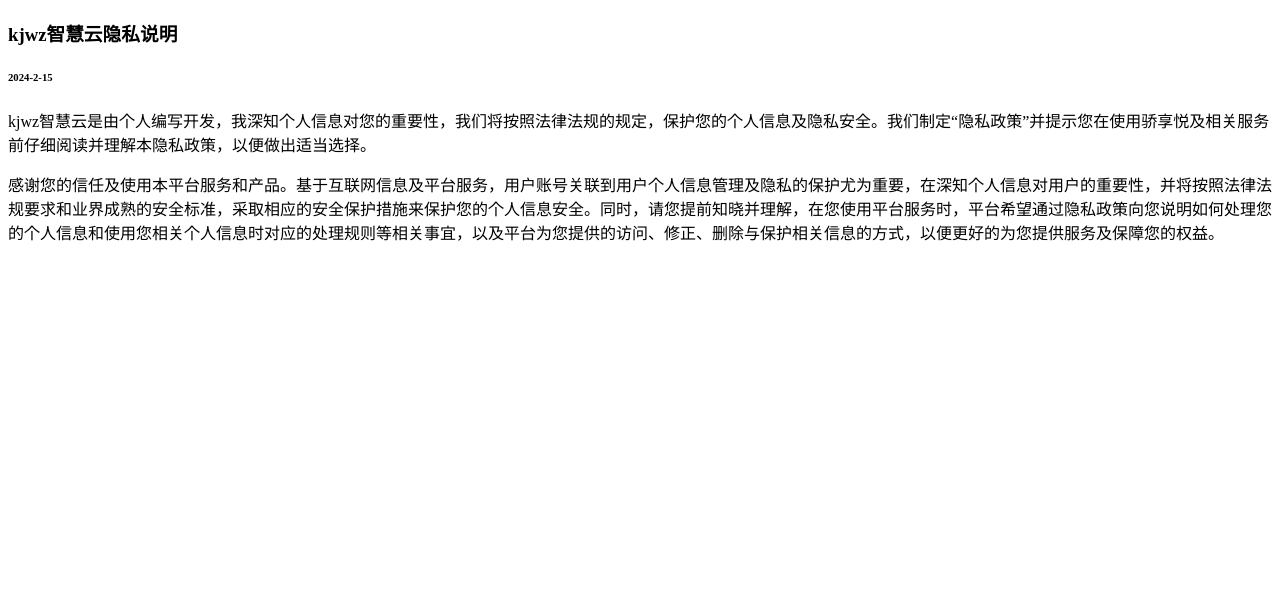
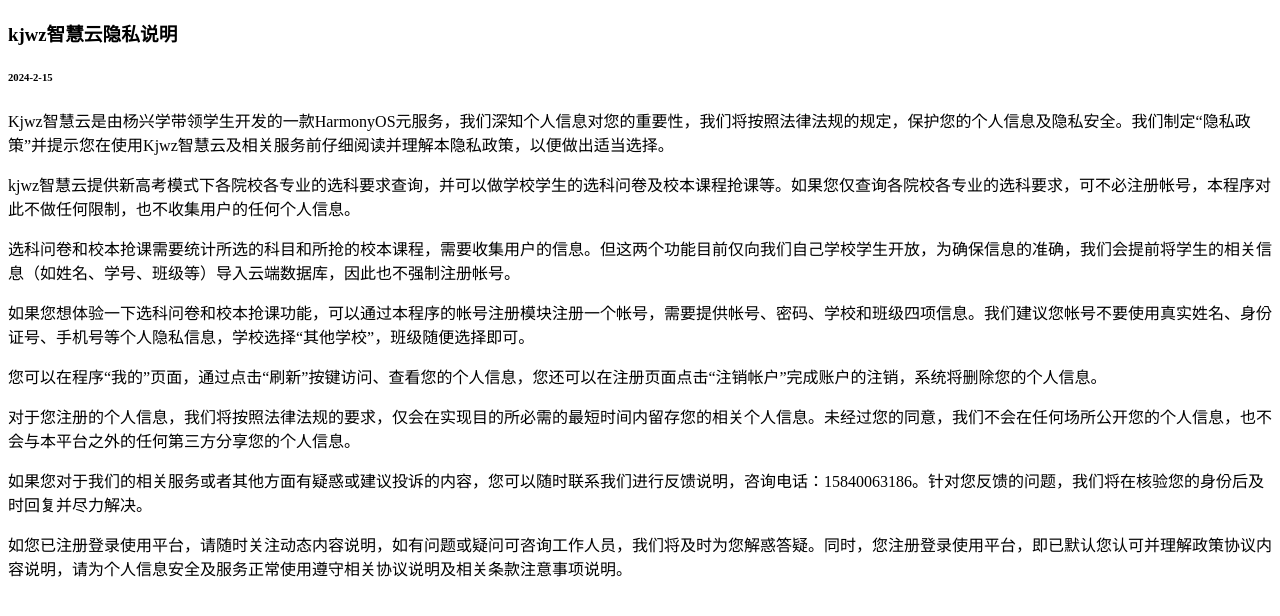
Before and after one commit to yangsir001/kjwzedu, a plain HTML site: page index.html in a window 1280 px wide. Drawn offline with Linux system fonts and the light colour scheme.

Commit message:
Add files via upload

```diff
--- a/index.html
+++ b/index.html
@@ -7,7 +7,13 @@
 <body>
  <h3>kjwz智慧云隐私说明</h3>
 <h6>2024-2-15</h6>
-<p>kjwz智慧云是由个人编写开发，我深知个人信息对您的重要性，我们将按照法律法规的规定，保护您的个人信息及隐私安全。我们制定“隐私政策”并提示您在使用骄享悦及相关服务前仔细阅读并理解本隐私政策，以便做出适当选择。</p>
-<p>感谢您的信任及使用本平台服务和产品。基于互联网信息及平台服务，用户账号关联到用户个人信息管理及隐私的保护尤为重要，在深知个人信息对用户的重要性，并将按照法律法规要求和业界成熟的安全标准，采取相应的安全保护措施来保护您的个人信息安全。同时，请您提前知晓并理解，在您使用平台服务时，平台希望通过隐私政策向您说明如何处理您的个人信息和使用您相关个人信息时对应的处理规则等相关事宜，以及平台为您提供的访问、修正、删除与保护相关信息的方式，以便更好的为您提供服务及保障您的权益。</p>
+<p>Kjwz智慧云是由杨兴学带领学生开发的一款HarmonyOS元服务，我们深知个人信息对您的重要性，我们将按照法律法规的规定，保护您的个人信息及隐私安全。我们制定“隐私政策”并提示您在使用Kjwz智慧云及相关服务前仔细阅读并理解本隐私政策，以便做出适当选择。</p>
+<p>kjwz智慧云提供新高考模式下各院校各专业的选科要求查询，并可以做学校学生的选科问卷及校本课程抢课等。如果您仅查询各院校各专业的选科要求，可不必注册帐号，本程序对此不做任何限制，也不收集用户的任何个人信息。</p>
+<p> 选科问卷和校本抢课需要统计所选的科目和所抢的校本课程，需要收集用户的信息。但这两个功能目前仅向我们自己学校学生开放，为确保信息的准确，我们会提前将学生的相关信息（如姓名、学号、班级等）导入云端数据库，因此也不强制注册帐号。</p>
+<p>如果您想体验一下选科问卷和校本抢课功能，可以通过本程序的帐号注册模块注册一个帐号，需要提供帐号、密码、学校和班级四项信息。我们建议您帐号不要使用真实姓名、身份证号、手机号等个人隐私信息，学校选择“其他学校”，班级随便选择即可。 </p>
+<p>您可以在程序“我的”页面，通过点击“刷新”按键访问、查看您的个人信息，您还可以在注册页面点击“注销帐户”完成账户的注销，系统将删除您的个人信息。 </p>
+<p>对于您注册的个人信息，我们将按照法律法规的要求，仅会在实现目的所必需的最短时间内留存您的相关个人信息。未经过您的同意，我们不会在任何场所公开您的个人信息，也不会与本平台之外的任何第三方分享您的个人信息。 </p>
+<p>如果您对于我们的相关服务或者其他方面有疑惑或建议投诉的内容，您可以随时联系我们进行反馈说明，咨询电话：15840063186。针对您反馈的问题，我们将在核验您的身份后及时回复并尽力解决。 </p>
+<p>如您已注册登录使用平台，请随时关注动态内容说明，如有问题或疑问可咨询工作人员，我们将及时为您解惑答疑。同时，您注册登录使用平台，即已默认您认可并理解政策协议内容说明，请为个人信息安全及服务正常使用遵守相关协议说明及相关条款注意事项说明。 </p>
 </body>
 </html>
```
